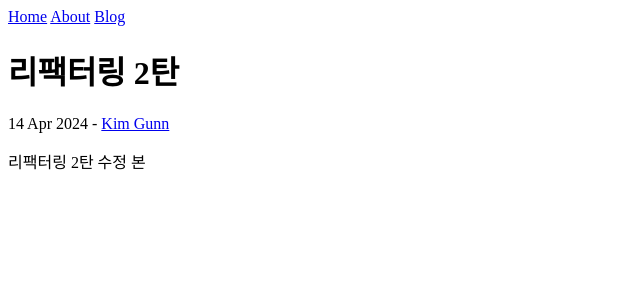
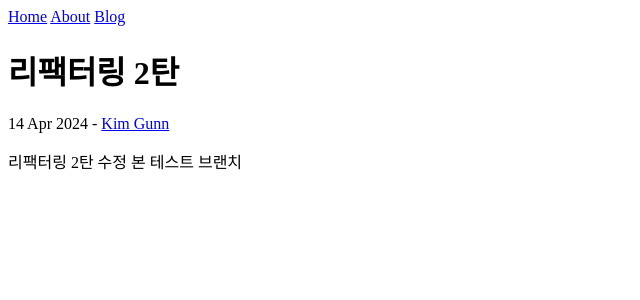
Before and after one commit to kimgunnn/kimgunnn.github.io, a Jekyll site: the page built from _posts/2024-04-14-리팩터링-2탄.md, in a window 1280 px wide. Shown: the top 300 px of the page, without its empty margins (0-640 px from the left). Built offline with Jekyll 4.4.1, drawn with Linux system fonts in a browser that asks for light colours.

Commit message:
테스트 브랜치

```diff
--- a/_posts/2024-04-14-리팩터링-2탄.md
+++ b/_posts/2024-04-14-리팩터링-2탄.md
@@ -4,3 +4,4 @@ author: Gunn
 
 리팩터링 2탄
 수정 본
+테스트 브랜치
```
Also changed, not shown: 5 other files.
